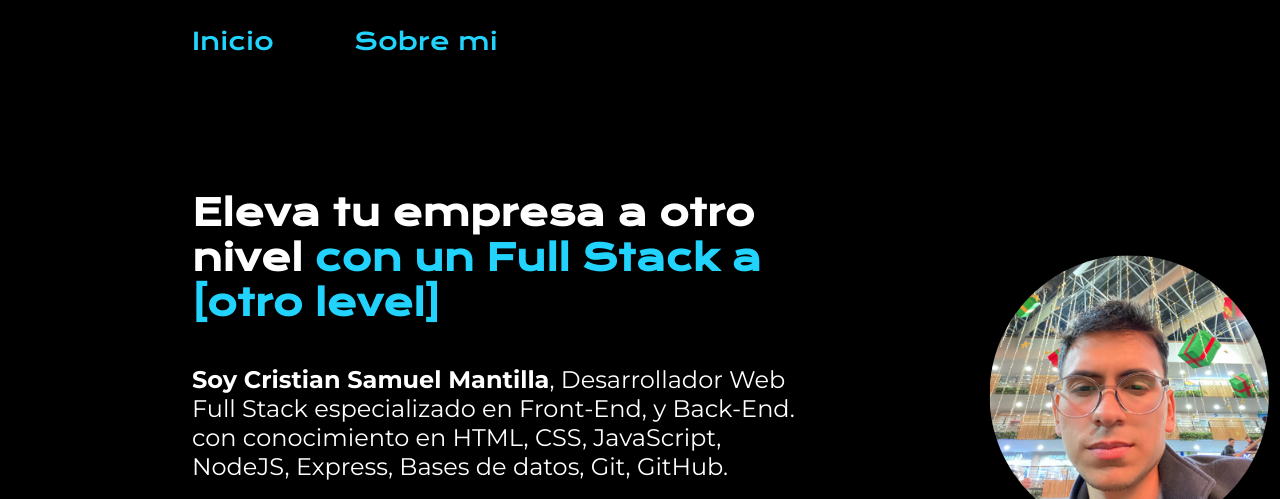
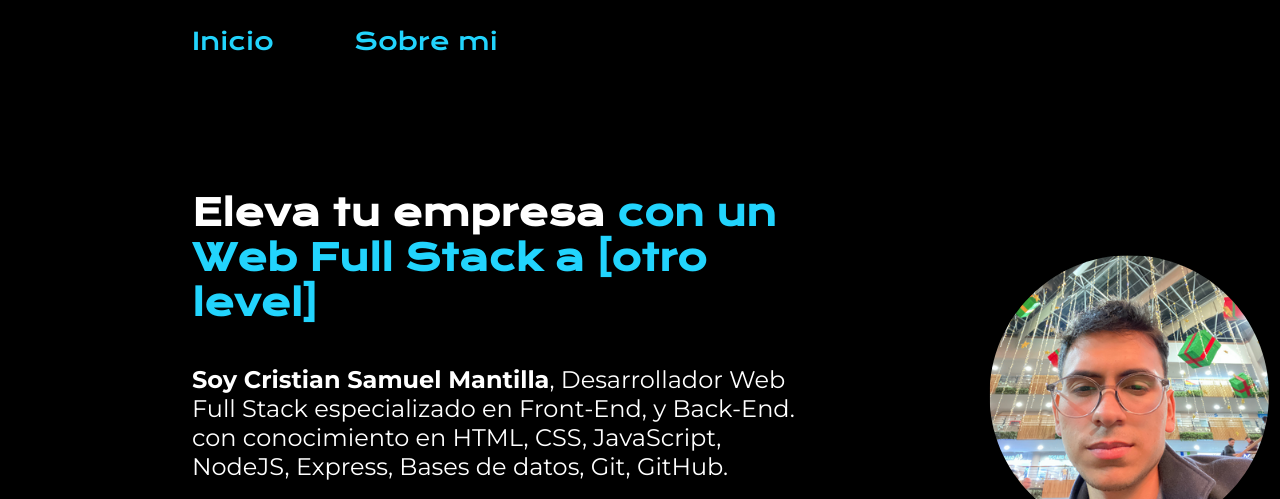
Before and after one commit to crissamman/profile, a plain HTML site: page index.html in a window 1280 px wide. Shown: the top 499 px of the page. Drawn offline with nearby package versions, Linux system fonts and the light colour scheme.

Commit message:
Inicializando actualizaciones de SEO

```diff
--- a/index.html
+++ b/index.html
@@ -5,7 +5,7 @@
     <meta name="viewport" content="width=device-width, initial-scale=1.0">
     <title>Cristian Samuel Mantilla (@crissamman)</title>
     <link rel="stylesheet" href="css/style.css">
-    <link rel="shortcut icon" href="img/csm.png" type="image/x-icon">
+    <link rel="shortcut icon" href="img/crissamman.png" type="image/x-icon">
 </head>
 <body>
     <header class="header">
@@ -16,7 +16,7 @@
     </header>
     <main class="bio">
         <section class="presentacion">
-            <h1 class="presentacion_titulo">Eleva tu empresa a otro nivel <strong class="titulo-destacado">con un Full Stack a [otro level]</strong></h1>
+            <h1 class="presentacion_titulo">Eleva tu empresa <strong class="titulo-destacado">con un Web Full Stack a [otro level]</strong></h1>
             <p class="presentacion_texto"><strong>Soy Cristian Samuel Mantilla</strong>, Desarrollador Web Full Stack especializado en Front-End, y Back-End.
             con conocimiento en HTML, CSS, JavaScript, NodeJS, Express, Bases de datos, Git, GitHub.</p>
             <div class="enlaces">
```
